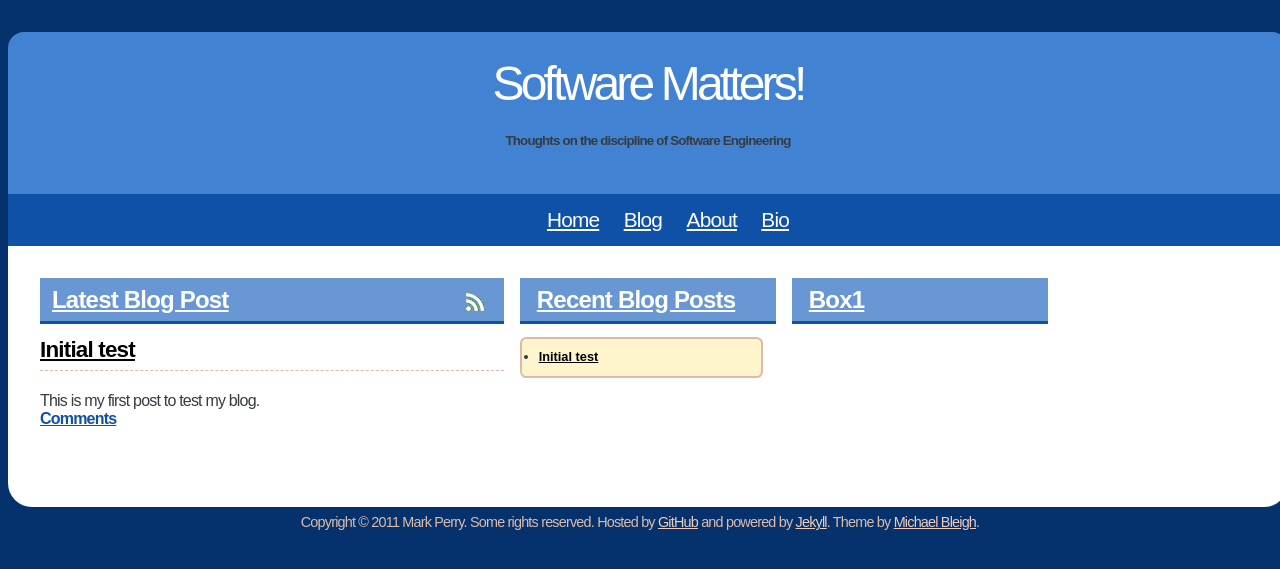
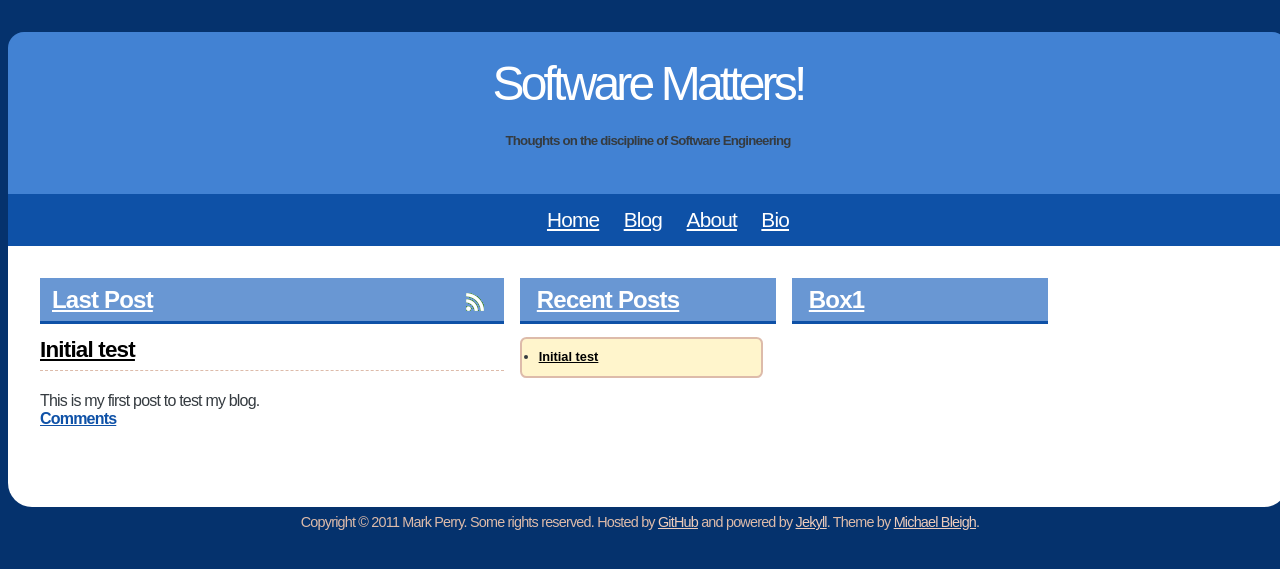
Before and after one commit to kouzouigh/mperry.github.io, a Jekyll site: the page built from index.html, in a window 1280 px wide. Shown: the top 569 px of the page. Built offline with Jekyll 4.4.1, drawn with Linux system fonts in a browser that asks for light colours.

Commit message:
Try to get main RSS working

```diff
--- a/_layouts/master.html
+++ b/_layouts/master.html
@@ -10,7 +10,7 @@
     <link rel="stylesheet" href="/stylesheets/syntax.css" type="text/css" />
     <script src="/javascripts/jquery.js" type="text/javascript" charset="utf-8"></script>
     <script src="/javascripts/jquery.github.js" type="text/javascript" charset="utf-8"></script>
-    <link rel='alternate' type='application/rss+xml' href='http://feeds2.feedburner.com/mperry' title="Software matters posts"/>
+    <link rel='alternate' type='application/rss+xml' href='http://feeds2.feedburner.com/mperry' title="Last Post"/>
   </head>
   <body>
     <div id='wrapper'>
--- a/index.html
+++ b/index.html
@@ -7,7 +7,7 @@
   	<a href='{{ page.feed_url }}' class='float-right'>
   		<img src='/images/subscribe-icon.gif' alt='Subscribe'/>
   	</a>
-  	<a href='/blog.html' style="color: white">Latest Blog Post</a>
+  	<a href='/blog.html' style="color: white">Last Post</a>
   </h2>
 
   <div class='post'>
@@ -18,7 +18,7 @@
 </div>
 
 <div class='home_box home_right'>
-  <h2 class='home_box_title'><a href='/blog.html'>Recent Blog Posts</a></h2>
+  <h2 class='home_box_title'><a href='/blog.html'>Recent Posts</a></h2>
   <div id="latest_posts" class="repo">
      <ul>
     {% for post in site.posts limit:10 %}
```
